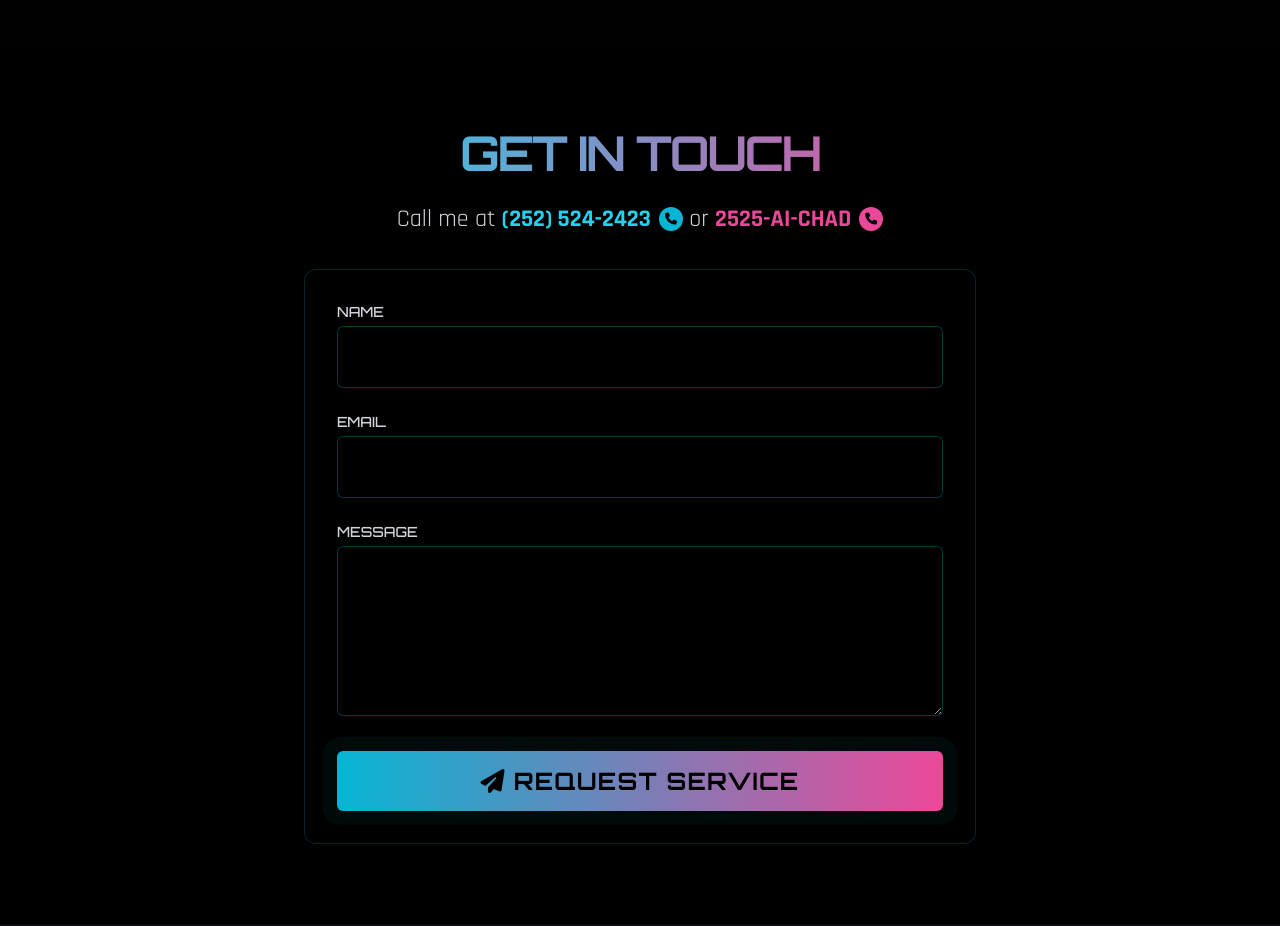
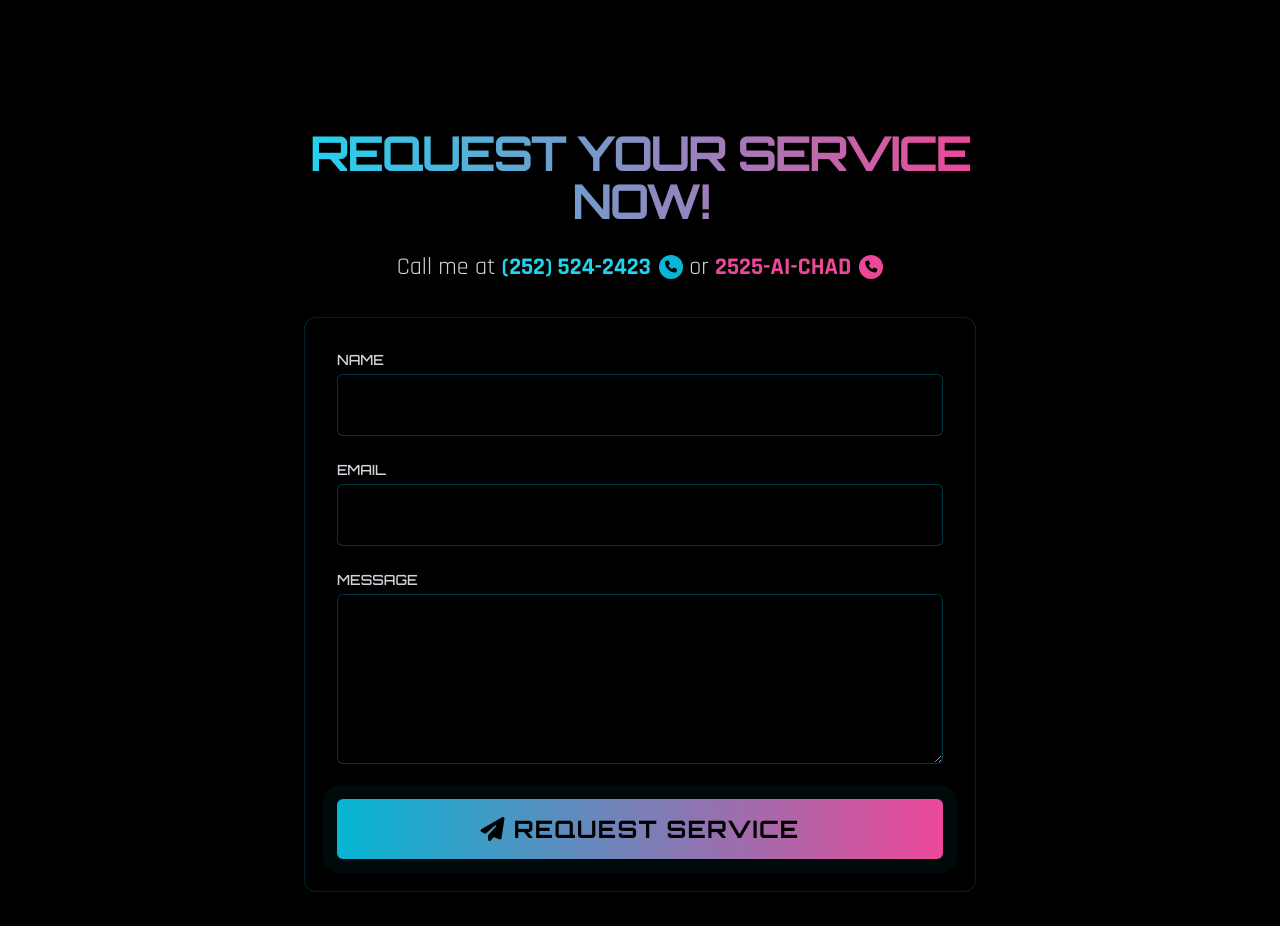
Before and after one commit to chchchadzilla/sixtyminsite, a plain HTML site: page index.html in a window 1280 px wide. Shown: the part 5600-6526 px from the top of the page. Drawn offline with nearby package versions, Linux system fonts and the light colour scheme; animation ran at ten frames a second.

Commit message:
Update index.html

```diff
--- a/index.html
+++ b/index.html
@@ -621,7 +621,7 @@
     <section id="contact" class="py-20 px-4 bg-black relative overflow-hidden">
         <div class="hex-grid"></div>
         <div class="max-w-2xl mx-auto relative z-10">
-            <h2 class="text-4xl md:text-5xl font-bold text-center mb-6 font-orbitron tracking-tighter text-transparent bg-clip-text bg-gradient-to-r from-cyan-400 to-pink-500">GET IN TOUCH</h2>
+            <h2 class="text-4xl md:text-5xl font-bold text-center mb-6 font-orbitron tracking-tighter text-transparent bg-clip-text bg-gradient-to-r from-cyan-400 to-pink-500">REQUEST YOUR SERVICE NOW!</h2>
             <p class="text-center mb-8 relative text-gray-300">Call me at
                 <span class="font-bold relative inline-flex items-center text-cyan-400">(252) 524-2423
                     <span class="phone-icon ml-2 w-6 h-6 bg-cyan-500 rounded-full flex items-center justify-center cursor-pointer transition-all hover:scale-110 hover:shadow-lg hover:shadow-cyan-500/30">
```
